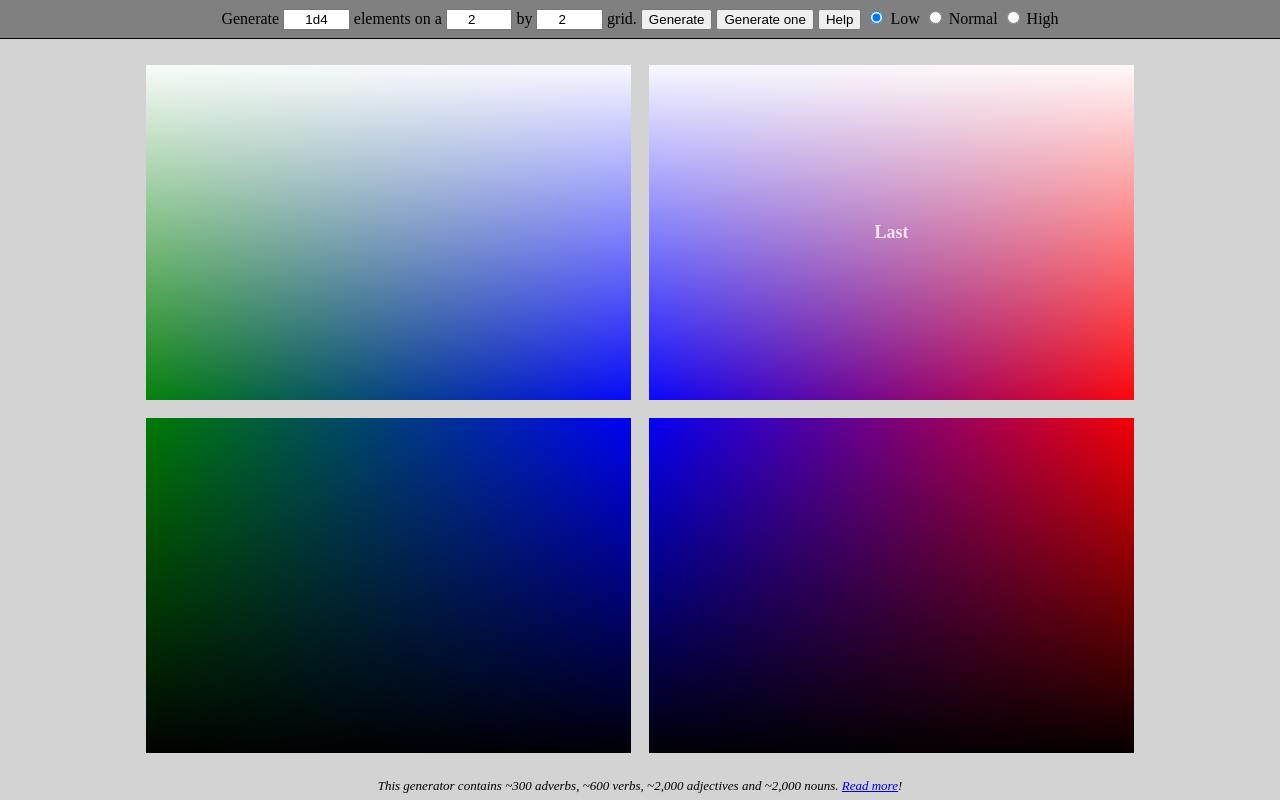
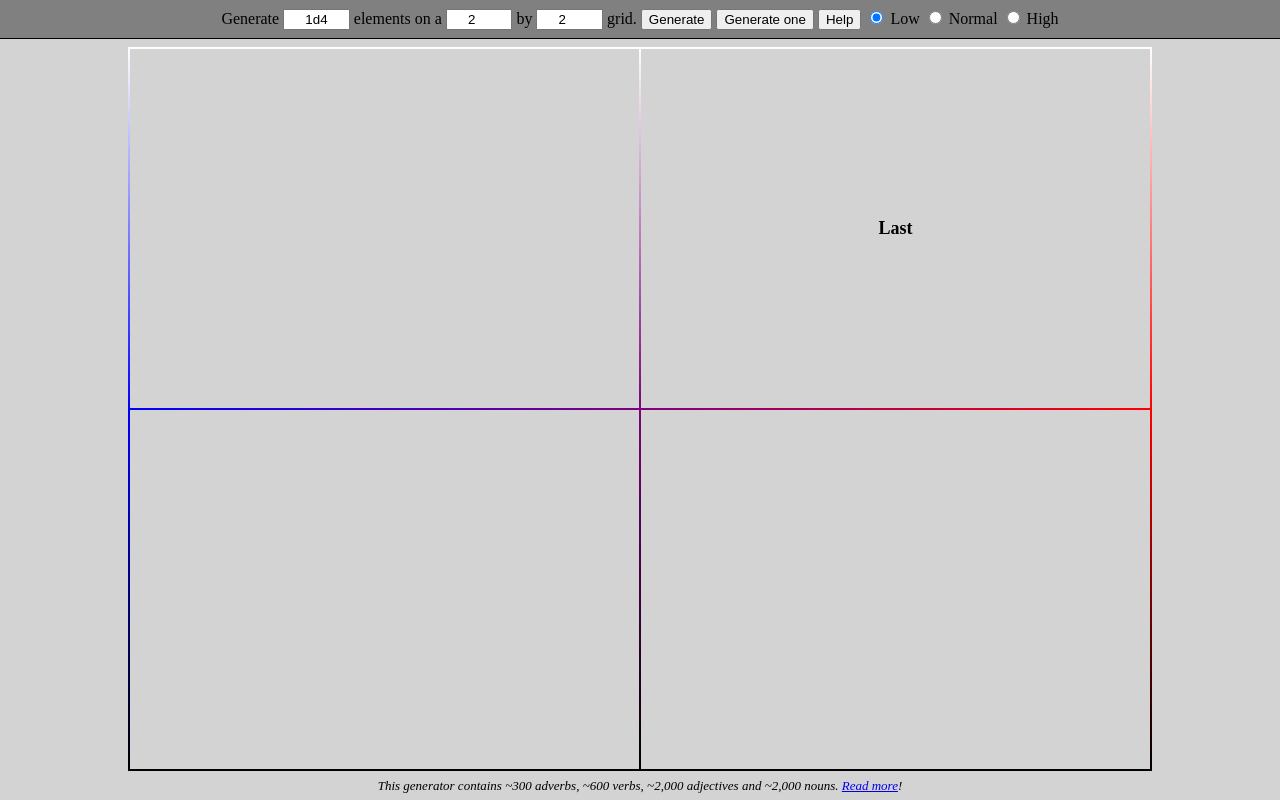
Before and after one commit to tukkek/generic-oracle, a plain HTML site: page index.html in a window 1280 px wide. Drawn offline with Linux system fonts and the light colour scheme.

Commit message:
Using borders only for color

```diff
--- a/index.html
+++ b/index.html
@@ -14,17 +14,9 @@
     <label><input type='radio' name='roll' value='high'> High</label>
   </span>
 </div>
-<!--div-->
-  <table id='map'></table>
-  <!--template id='detail'>
-    <div class='detail'>
-      <div class='title'></div>
-      <ul class='description'></ul>
-    </div>
-  </template>
-  <span id='details'>
-  </span-->
-<!--/div-->
+
+<table id='map'></table>
+
 <div id='contentsummary'>This generator contains <span id='adverbs'>...</span> adverbs,   <span id='verbs'>...</span> verbs, <span id='adjectives'>...</span> adjectives and <span id='nouns'>...</span> nouns. <a href='https://github.com/tukkek/generic-oracle/blob/master/README.md' target='_blank'>Read more</a>!</div>
 
 <script type="module">
--- a/style.css
+++ b/style.css
@@ -11,27 +11,20 @@ body{
   align-items:center;
 }
 #map td{
-  border:1em solid lightgray;
   text-align:center;
   padding:.5em;
-  color:white;
-  text-shadow:black .1em .1em;
+  color:black;
   font-weight:bold;
   font-size:large;
-  opacity:.8;
-  mix-blend-mode:screen;
+  background-color:lightgray;
 }
 #map{
-  border-collapse:collapse;
   table-layout:fixed;
   height:100%;
   width:80%;
   background:
-    linear-gradient(to bottom,white,transparent,black)
-    ,
-    linear-gradient(to right,green,blue,red)
-    ;
-              ;
+    linear-gradient(to bottom,white,transparent,black),
+    linear-gradient(to right,blue,red);
 }
 .detail{
   display:inline-block;
```
